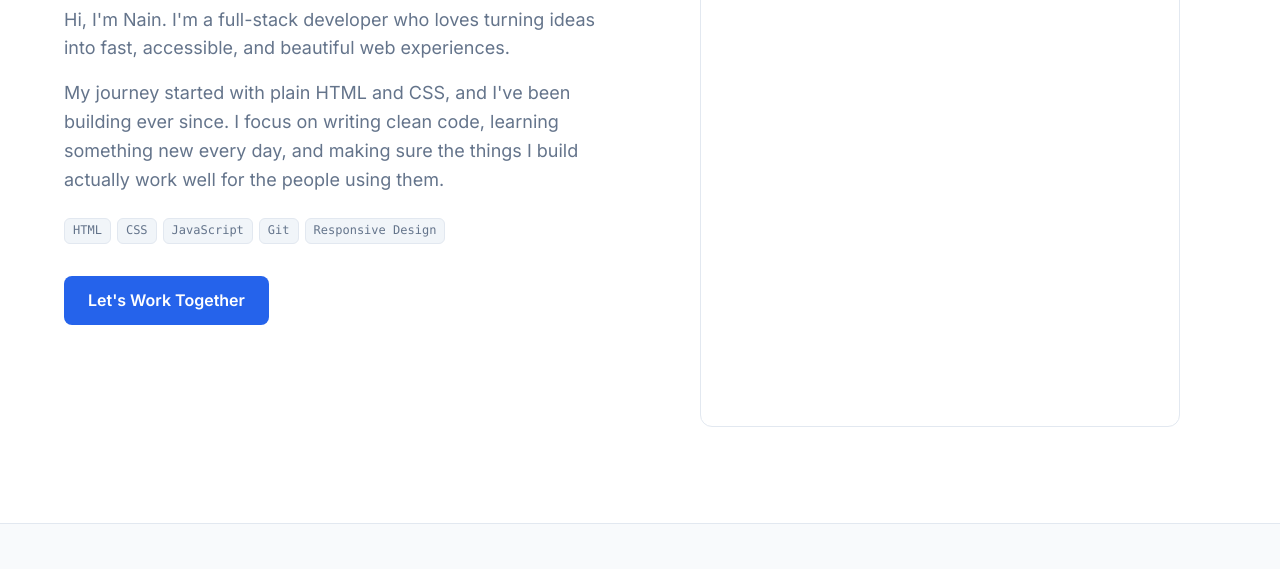
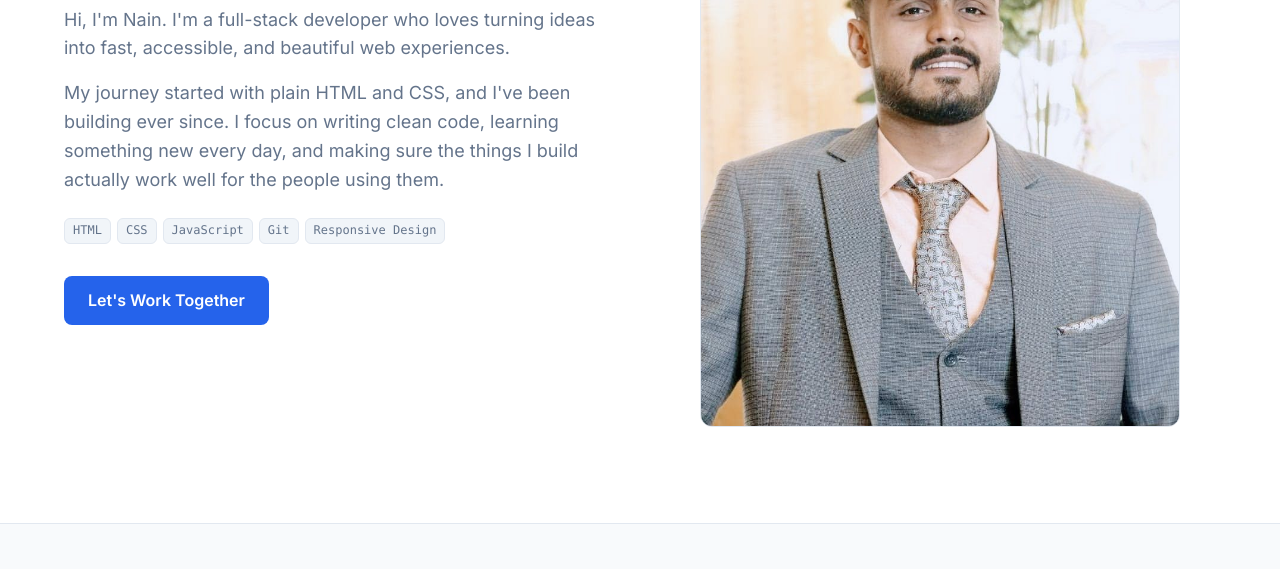
Before and after one commit to NainNaqvi-dev/Portfolio-website, a plain HTML site: page about.html in a window 1280 px wide. Shown: the part 342-911 px from the top of the page. Drawn offline with Linux system fonts and the light colour scheme.

```diff
--- a/about.html
+++ b/about.html
@@ -278,7 +278,7 @@
 
        <div class="about__media reveal">
   <div class="hero__photo">
-    <img src="images/about.jpg" width="803" height="1004" alt="Portrait of Syed Hasnain Raza Naqvi">
+    <img src="about.jpg" width="803" height="1004" alt="Portrait of Syed Hasnain Raza Naqvi">
   </div>
 </div>
 
```
